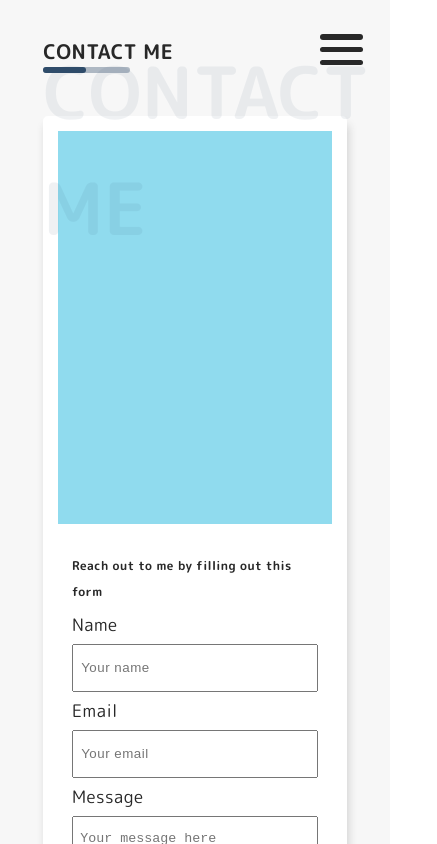
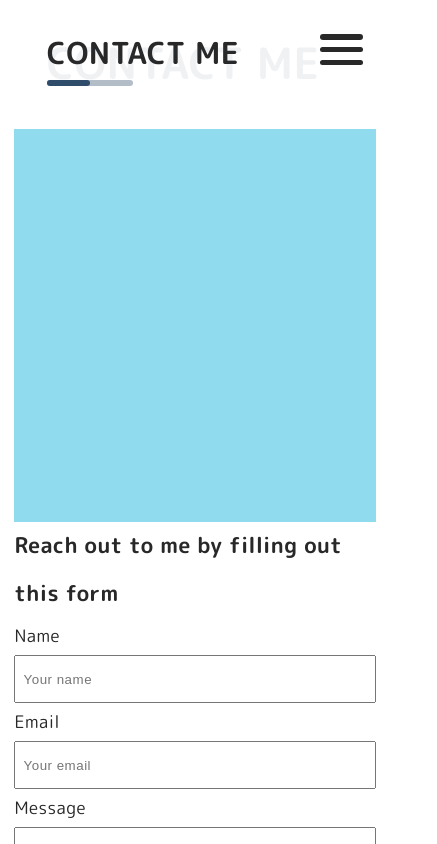
Before and after one commit to jbrorson/exwork, a React (Create React App) app: page /contact in a window 390 px wide. Shown: the top 844 px of the page, 437 px wide, since content can reach past the window. Built offline with nearby package versions, Linux system fonts and the light colour scheme.

Commit message:
New changes with Media Query

```diff
--- a/package.json
+++ b/package.json
@@ -16,6 +16,7 @@
     "react-dom": "^17.0.2",
     "react-router-dom": "^5.2.0",
     "react-scripts": "4.0.3",
+    "react-vertical-timeline-component": "^3.3.3",
     "web-vitals": "^1.1.1"
   },
   "scripts": {
--- a/src/App.scss
+++ b/src/App.scss
@@ -3,6 +3,7 @@
 @import './styles/typography';
 @import './styles/title';
 @import './styles/form';
+@import './styles/timeline';
 
 *{
   padding: 0;
@@ -26,6 +27,8 @@ span {
 @media screen and (max-width: 411px){
   html{
       font-size: 70%;
+      display: flex;
+      justify-content: center;
   }
 }
 @media screen and (max-width: 700px){
--- a/src/Pages/Contact.js
+++ b/src/Pages/Contact.js
@@ -35,14 +35,12 @@ const Contact = () => {
   };
 
   return (
+    <>
+      <Title title={"Contact me"} span="Contact me" />
       <main className="Contact">
-      <Title title={"Contact me"} span="Contact me" />
         <div className="form-wrapper">
-        <div className="form-img">
-
-        </div>
-
-        <form className="form" id="contactForm" onSubmit={handleSubmit}>
+          <div className="form-img"></div>
+          <form className="contactForm" id="contactForm" onSubmit={handleSubmit}>
             <div className="form-grid">
               <h2>Reach out to me by filling out this form</h2>
               <p>
@@ -85,6 +83,7 @@ const Contact = () => {
           </form>
         </div>
       </main>
+    </>
   )
 }
 
--- a/src/Pages/Cv.js
+++ b/src/Pages/Cv.js
@@ -1,13 +1,44 @@
 import React from 'react';
 import Title from '../Components/Title';
+import { ReactComponent as WorkIcon } from "../icons/work.svg";
+import { ReactComponent as EduIcon } from "../icons/education.svg";
+
+
+import timelineElements from '../Components/timelineElements';
+import { VerticalTimeline, VerticalTimelineElement } from 'react-vertical-timeline-component';
+
+import "react-vertical-timeline-component/style.min.css";
 
 function Cv() {
+  let workIconStyles = { background: "#06D6A0" };
+  let eduIconStyles = { background: "#f9c74f" };
+
   return (
-    <div>
+    <div className="Timeline">
       <Title title={"Timelime"} span={"Timeline"} />
-      <div>
-        Addera timeline här...
-      </div>
+      <VerticalTimeline>
+        {timelineElements.map((element) => {
+          let isWorkIcon = element.icon === "work";
+
+          return (
+            <VerticalTimelineElement
+              key={element.key}
+              date={element.date}
+              dateClassName="date"
+              iconStyle={isWorkIcon ? workIconStyles : eduIconStyles}
+              icon={isWorkIcon ? <WorkIcon /> : <EduIcon />}
+            >
+              <h3 className="vertical-timeline-element-title">
+                {element.title}
+              </h3>
+              <h5 className="vertical-timeline-element-subtitle">
+                {element.location}
+              </h5>
+              <p id="description">{element.description}</p>
+            </VerticalTimelineElement>
+          );
+        })}
+      </VerticalTimeline>
     </div>
   )
 }
--- a/src/styles/_form.scss
+++ b/src/styles/_form.scss
@@ -1,43 +1,53 @@
-.Contact .App{
-  // min-width: 800px;
-  // margin-left: 0;
-  // width: 100%;
-  margin: 2rem;
+.Contact{
+  left: 24%;
+  display: flex;
+  justify-content: center;
+  margin-bottom: 4rem;
+  min-height: 700px;
+  @media screen and (max-width: 1100px){
+    max-height: auto;
+  }
+  @media screen and (max-width: 411px){
+    height: 100vh;
+    min-width: 100%;
+  }
 }
 
-// .main-content{
-//   margin-left: 0;
-// }
-
 .form-wrapper{
-  min-width: 90%;
+  width: 60%;
   display: grid;
+  margin-left: 20%;
+  padding-bottom: 2rem;
   grid-template-columns: 1fr 1fr;
-  margin-top: 5rem;
+  margin-top: 7rem;
   border-radius: 5px;
   box-shadow: 2px 8px 8px lightgray;
   background-color: #fff;
   transition: all ease-in 1s right;
 
-  @media screen and (max-width: 1300px){
+  @media screen and (max-width: 1100px){
+    height: 100vh;
     grid-template-rows: 50% 50%;
     grid-template-columns: 1fr;
-    height: 100vh;
+    margin-bottom: 2rem;
   }
   @media screen and (max-width: 411px){
     margin-top: 3rem;
-    height: 100vh;
+    min-width: 100vw;
+    margin: auto;
+    border-radius: none;
+    box-shadow: none;
   }
 }
-.form {
-  padding: 1rem 2rem;
+.contactForm {
+  margin: auto 1rem;
+
   input{
     padding: 1rem .5rem;
     width: 100%;
     letter-spacing: 0.5px;
   }
   button{
-    margin: 1rem auto;
     padding: 1rem;
     width: 100%;
     border-radius: 5px;
@@ -50,11 +60,12 @@
       background-color: #2f4c6ae5;
     }
   }
+  h2{
+    @media screen and (max-width: 411px){
+      font-size: 1.5rem;
+    }
+  }
 }
-
-// .form-grid{
-//   width: 100%;
-// }
 .btn-holder{
   display: flex;
   justify-content: center;
@@ -68,6 +79,5 @@
 
 .form-img{
   background-color: rgb(144, 219, 238);
-  padding: 20px;
-  margin: 1rem;
+  margin: 1rem 1rem 0 1rem;
 }
--- a/src/styles/_layout.scss
+++ b/src/styles/_layout.scss
@@ -1,5 +1,7 @@
 .App {
   .sidebar {
+    top: 0;
+    bottom:0;
     width: 20%;
     height: 100vh;
     background-color: #2f4c6a;
@@ -14,6 +16,7 @@
     }
     @media screen and (max-width: 411px){
       width: 80%;
+      left: 0;
     }
   }
   .ham-toggle{
@@ -22,29 +25,31 @@
     }
   }
 
-  .main-content{
-    width: 80%;
-    margin-left: 20%;
-    background-color: #f7f7f7;
-    min-height: 100vh;
-    display: grid;
-    position: relative;
-    .content{
-      margin: 5rem 15rem;
-      @media screen and (max-width: 1000px){
-        margin: 2rem 8rem;
-      }
-      @media screen and (max-width: 411px){
-        margin: 2rem 3rem;
+  // Denna styling måste ändras om det ska bli snyggt i mobile view..
+//   .main-content{
+//     width: 80%;
+//     margin-left: 20%;
+//     background-color: #f7f7f7;
+//     min-height: 100vh;
+//     display: grid;
+//     position: relative;
+//     @media screen and (max-width: 411px){
+//       width: 100%;
+//       margin-left: 0;
+//     }
+//   }
+// }
 
-      }
-    }
-    @media screen and (max-width: 1000px){
-      width: 100%;
-      margin-left: 0;
-    }
-  }
-}
+// .content{
+//   margin: 5rem 15rem;
+//   @media screen and (max-width: 1000px){
+//     margin: 2rem 8rem;
+//   }
+//   @media screen and (max-width: 411px){
+//     margin: 2rem 3rem;
+
+//   }
+// }
 
 .nav-btn{
   position: absolute;
@@ -80,4 +85,4 @@
       top: 4%;
     }
   }
-}
+}}
--- a/src/styles/_title.scss
+++ b/src/styles/_title.scss
@@ -3,6 +3,13 @@
   font-size: 2rem;
   position: relative;
   line-height: auto;
+  margin-top: 5%;
+  left: 24%;
+  @media screen and (max-width: 411px){
+    left: 12%;
+    font-size: 3rem;
+    margin-bottom: 2rem;
+  }
 
   &::before{
     content: "";
@@ -31,8 +38,8 @@
     left: 0;
     font-size: 5rem;
     opacity: 0.07;
-    // @media screen and (max-width: 411px){
-    //   font-size: 3rem;
-    // }
+    @media screen and (max-width: 411px){
+      font-size: 3rem;
+    }
   }
 }
--- a/src/styles/_typography.scss
+++ b/src/styles/_typography.scss
@@ -6,20 +6,10 @@
   width: 80%;
 }
 
-// .Contact{
-//   margin: 4rem auto;
-//   @media screen and (max-width: 411px){
-//     min-height: 70vh;
-//   }
-// }
-
 .hero-text{
   color: inherit;
   text-align: center;
-  font-size: 3rem;
-  // span{
-  //   color: #00203FFF;
-  // }
+  font-size: 5rem;
 }
 
 .h-sub-text {
```
Also changed, not shown: 1 other file (tests, documents, lock files or other folders). Lines whose indentation alone changed are shown as unchanged.
